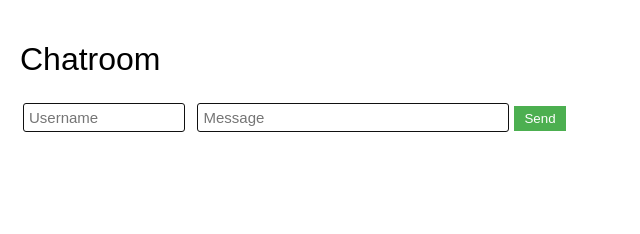
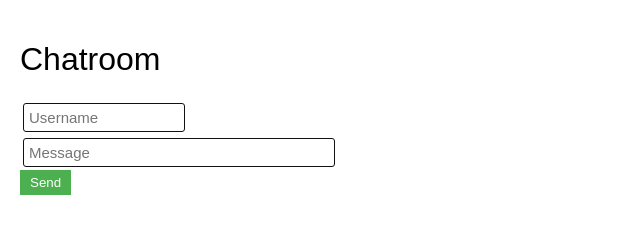
Before and after one commit to Gabillan/node_chat_app, a website: page public/index.html in a window 1280 px wide. Shown: the top 234 px of the page, without its empty margins (0-640 px from the left). Drawn offline with nearby package versions, Linux system fonts and the light colour scheme; no server answers.

Commit message:
Update index.html

```diff
--- a/public/index.html
+++ b/public/index.html
@@ -10,8 +10,9 @@
     <h1>Chatroom</h1>
     <ul id="messages"></ul>
     <form id="form" action="">
-        <input id="username" autocomplete="off" placeholder="Username" />
-        <input id="m" autocomplete="off" placeholder="Message" /><button>Send</button>
+        <input id="username" autocomplete="off" placeholder="Username" /><br />
+        <input id="m" autocomplete="off" placeholder="Message" /><br />
+        <button>Send</button>
     </form>
     <script src="/socket.io/socket.io.js"></script>
     <script src="https://code.jquery.com/jquery-3.6.0.min.js"></script>
```
